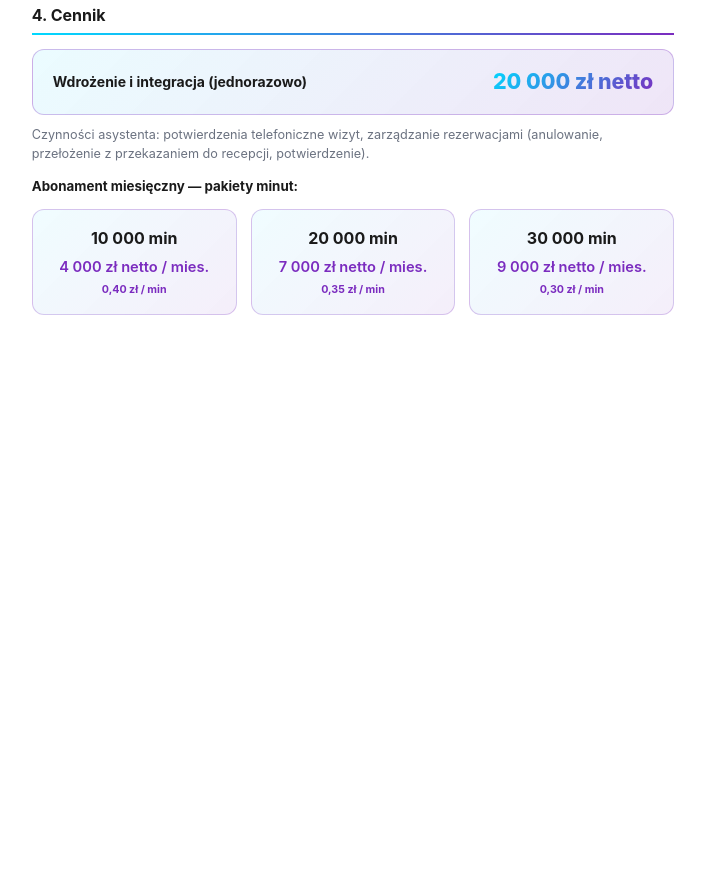
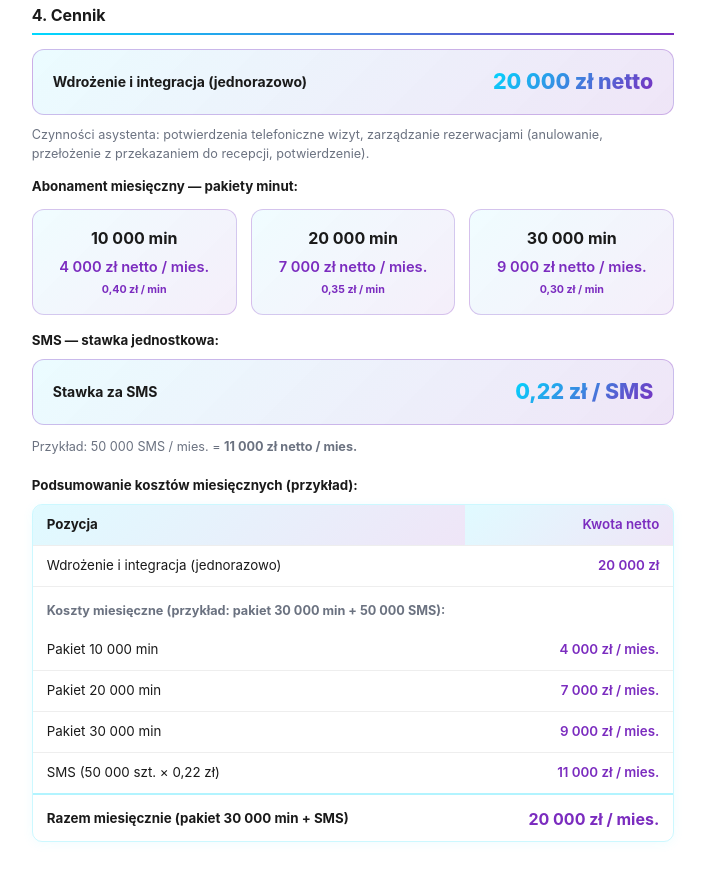
Before and after one commit to voicelink-pro/ofertaspzozursynow, a plain HTML site: page index.html in a window 1280 px wide. Shown: the part 1110-1990 px from the top of the page, without its empty margins (287-992 px from the left). Before the commit the page ends 1513 px from the top, so only its background shows below. Drawn offline with Linux system fonts and the light colour scheme.

Commit message:
Update index.html

```diff
--- a/index.html
+++ b/index.html
@@ -566,6 +566,50 @@
                     <div class="bar-rate" style="margin-top:4px;">0,30 zł / min</div>
                 </div>
             </div>
+
+            <p style="margin-top: 16px;"><strong>SMS — stawka jednostkowa:</strong></p>
+            <div class="price-highlight" style="margin-top: 8px;">
+                <span class="label">Stawka za SMS</span>
+                <span class="amount">0,22 zł / SMS</span>
+            </div>
+            <p style="font-size: 9.5pt; color: var(--text-gray); margin-top: -2px;">Przykład: 50 000 SMS / mies. = <strong>11 000 zł netto / mies.</strong></p>
+
+            <p style="margin-top: 20px;"><strong>Podsumowanie kosztów miesięcznych (przykład):</strong></p>
+            <div class="table-wrap" style="margin-top: 8px;">
+                <table>
+                    <tr>
+                        <th>Pozycja</th>
+                        <th class="col-price">Kwota netto</th>
+                    </tr>
+                    <tr>
+                        <td>Wdrożenie i integracja (jednorazowo)</td>
+                        <td class="col-price">20 000 zł</td>
+                    </tr>
+                    <tr>
+                        <td colspan="2" style="font-weight: 700; padding-top: 14px; border-bottom: none; font-size: 9.5pt; color: var(--text-gray);">Koszty miesięczne (przykład: pakiet 30 000 min + 50 000 SMS):</td>
+                    </tr>
+                    <tr>
+                        <td>Pakiet 10 000 min</td>
+                        <td class="col-price">4 000 zł / mies.</td>
+                    </tr>
+                    <tr>
+                        <td>Pakiet 20 000 min</td>
+                        <td class="col-price">7 000 zł / mies.</td>
+                    </tr>
+                    <tr>
+                        <td>Pakiet 30 000 min</td>
+                        <td class="col-price">9 000 zł / mies.</td>
+                    </tr>
+                    <tr>
+                        <td>SMS (50 000 szt. × 0,22 zł)</td>
+                        <td class="col-price">11 000 zł / mies.</td>
+                    </tr>
+                    <tr class="total-row" style="border-top: 2px solid rgba(0,217,255,0.3);">
+                        <td style="border-top: 2px solid rgba(0,217,255,0.3);">Razem miesięcznie (pakiet 30 000 min + SMS)</td>
+                        <td class="col-price" style="border-top: 2px solid rgba(0,217,255,0.3); font-size: 12pt;">20 000 zł / mies.</td>
+                    </tr>
+                </table>
+            </div>
         </div>
 
 
```
